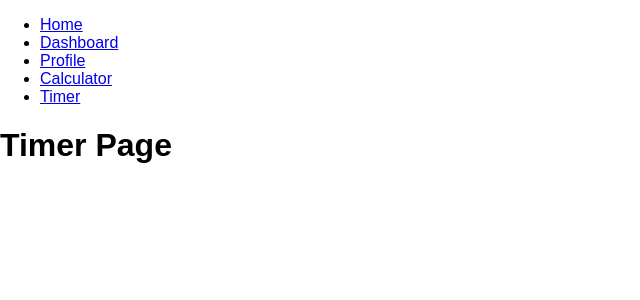
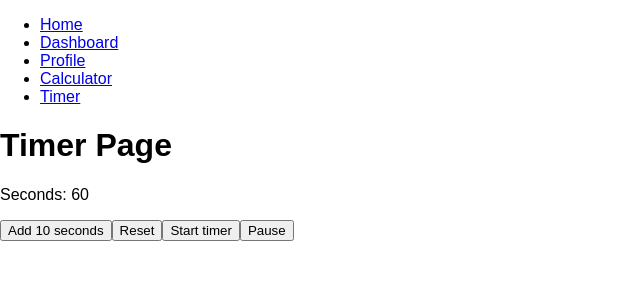
Before and after one commit to VladProtsyshyn/fitpilot-ai, a React (Vite) app: page /timer in a window 1280 px wide. Shown: the top 300 px of the page, without its empty margins (0-640 px from the left). Built offline with nearby package versions, Linux system fonts and the light colour scheme.

Commit message:
feat: add workout timer controls

```diff
--- a/src/pages/TimerPage/TimerPage.jsx
+++ b/src/pages/TimerPage/TimerPage.jsx
@@ -1,5 +1,55 @@
+import { useEffect, useState } from 'react';
+
 function TimerPage() {
-    return <h1>Timer Page</h1>;
+    const [seconds, setSeconds] = useState(60);
+    const [isRunning, setIsRunning] = useState(false);
+
+    useEffect(() => {
+        if (!isRunning) {
+            return;
+        }
+
+        const timerId = setInterval(() => {
+            setSeconds((prevSeconds) => {
+                if (prevSeconds <= 1) {
+                    setIsRunning(false);
+                    return 0;
+                }
+
+                return prevSeconds - 1;
+                });
+        }, 1000);
+
+        return () => clearInterval(timerId);
+    }, [isRunning]);
+
+    return (
+        <div>
+            <h1>Timer Page</h1>
+            <p>Seconds: {seconds}</p>
+
+            <button type="button" onClick={() => setSeconds(seconds + 10)}>
+                Add 10 seconds
+            </button>
+
+            <button
+                type="button"
+                onClick={() => {
+                    setSeconds(60);
+                    setIsRunning(false);
+                }}>
+                Reset
+            </button>
+
+            <button type="button" onClick={() => setIsRunning(true)}>
+                Start timer
+            </button>
+
+            <button type="button" onClick={() => setIsRunning(false)}>
+                Pause
+            </button>
+        </div>
+    );
 }
 
 export default TimerPage;
```
